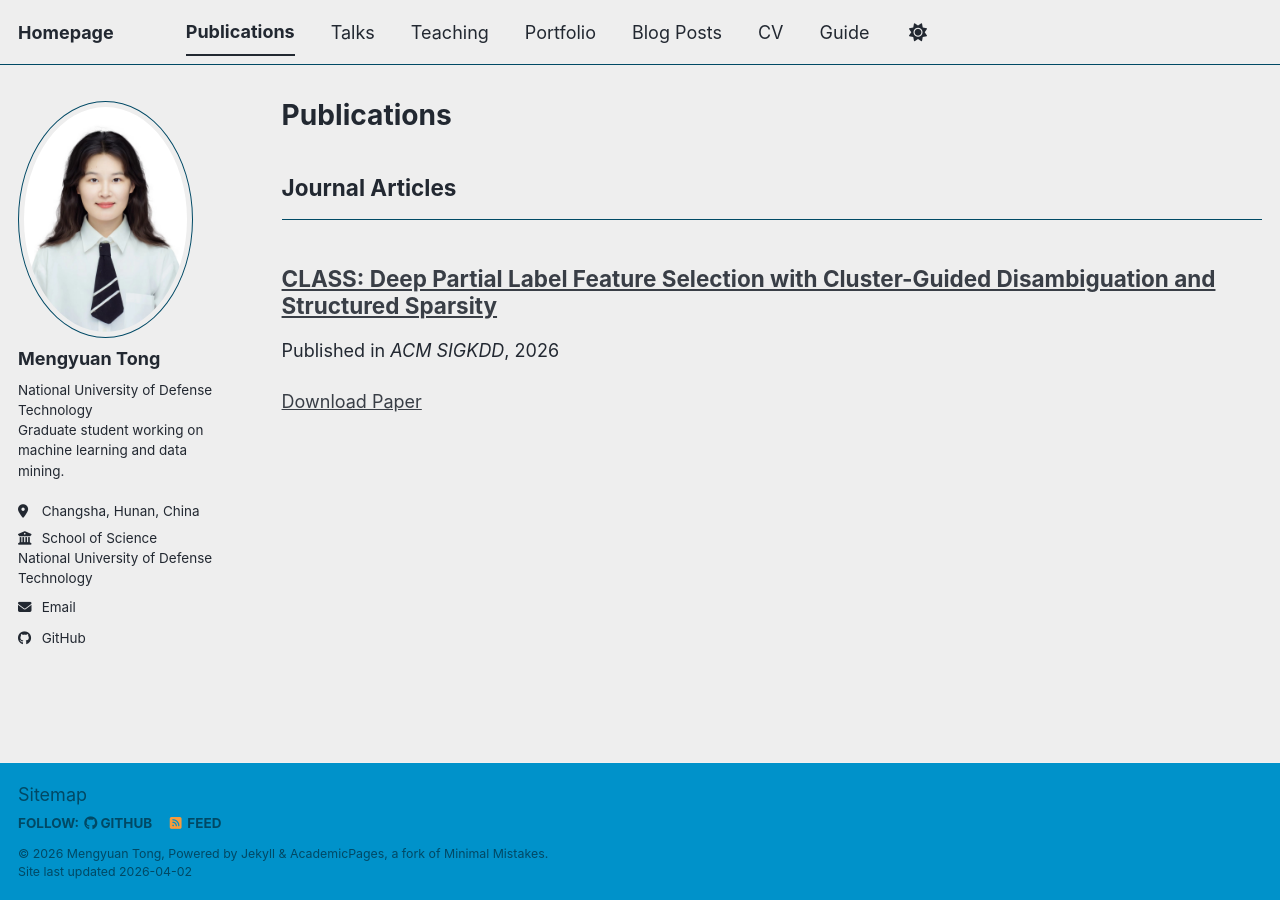
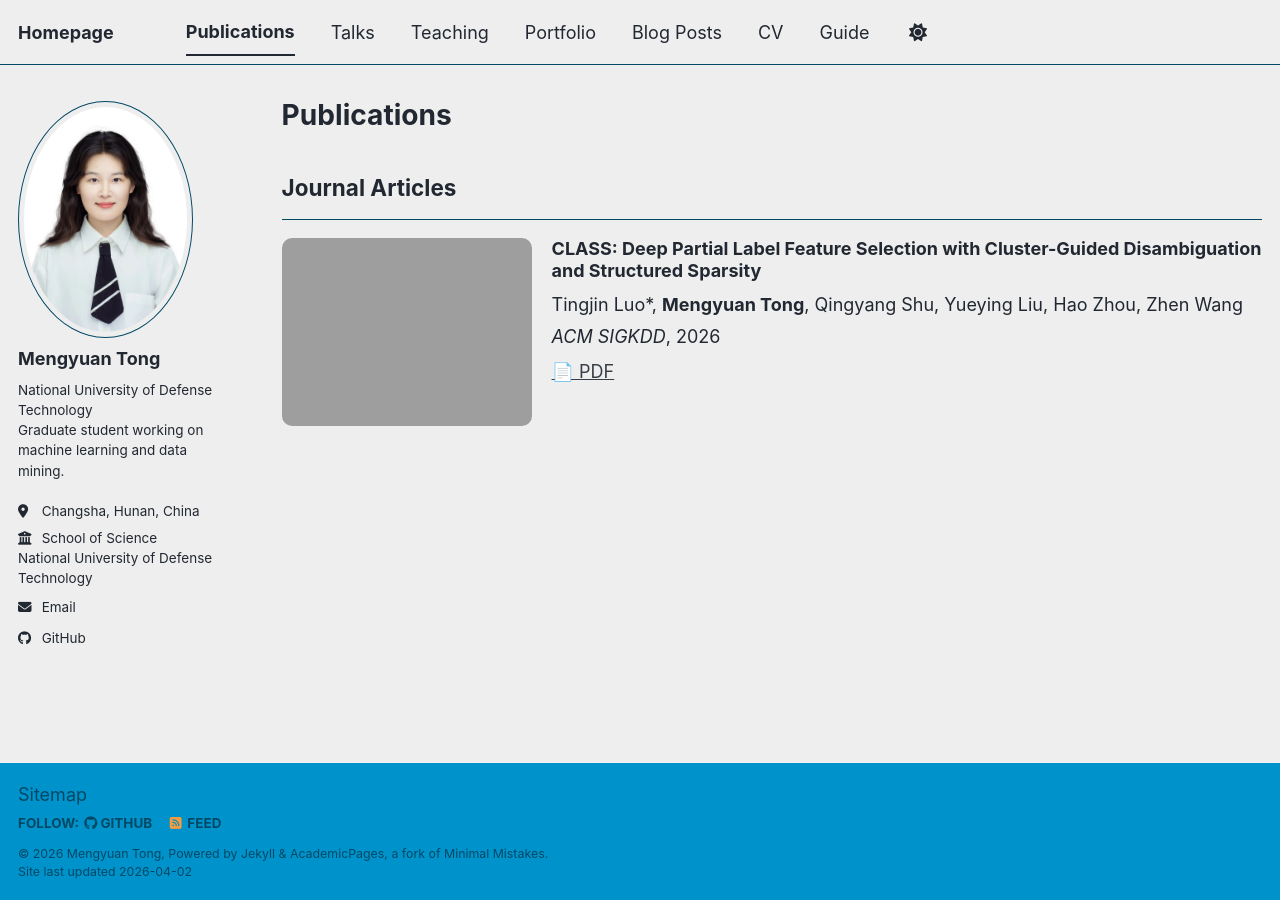
Before and after one commit to MengyuanTon/MengyuanTon.github.io, a Jekyll site: the page built from _pages/publications.html, in a window 1280 px wide. Built offline with Jekyll 4.4.1, drawn with Linux system fonts in a browser that asks for light colours; a script bundle is joined from its source files by our own code; library files that are not in the unit come from our copies.

Commit message:
Update archive-single.html

```diff
--- a/_includes/archive-single.html
+++ b/_includes/archive-single.html
@@ -14,6 +14,8 @@
 
 <div class="{{ include.type | default: "list" }}__item">
   <article class="archive__item" itemscope itemtype="http://schema.org/CreativeWork">
+
+    <!-- grid 模式（保留原逻辑） -->
     {% if include.type == "grid" and teaser %}
       <div class="archive__item-teaser">
         <img src=
@@ -26,58 +28,115 @@
       </div>
     {% endif %}
 
+    <!-- 🎯 核心修改：Publications 左右布局 -->
+    {% if post.collection == 'publications' %}
+
+    <div style="display: flex; align-items: stretch; margin-top: 10px; margin-bottom: 20px; gap: 20px;">
+
+      <!-- 左边：图片 -->
+      {% if post.image %}
+      <div style="flex: 0 0 250px;">
+        <img src="{{ post.image | prepend: base_path }}" style="width: 100%; height: 100%; object-fit: contain; border-radius: 10px;">
+      </div>
+      {% endif %}
+
+      <!-- 右边：内容 -->
+      <div style="flex: 1;">
+
+        <!-- 论文标题 -->
+        <h3 class="archive__item-title" style="margin: 0 0 10px 0;">
+          {{ title }}
+        </h3>
+
+        <!-- 作者（Qingyang Shu 加粗） -->
+        <p style="margin: 5px 0;">
+          {% if post.authors contains "Mengyuan Tong" %}
+            {{ post.authors | replace: "Mengyuan Tong", "<strong>Mengyuan Tong</strong>" }}
+          {% else %}
+            {{ post.authors }}
+          {% endif %}
+        </p>
+
+        <!-- 会议/期刊和年份 -->
+        <p style="margin: 5px 0;">
+          <em>{{ post.venue }}</em>{% if post.date %}, {{ post.date | date: "%Y" }}{% endif %}
+        </p>
+
+        <!-- 按钮 -->
+        <p style="margin-top: 8px;">
+          {% if post.paperurl %}
+            <a href="{{ post.paperurl }}" target="_blank">📄 PDF</a>
+          {% endif %}
+          {% if post.paperurl and post.codeurl %}
+            |
+          {% endif %}
+          {% if post.codeurl %}
+            <a href="{{ post.codeurl }}" target="_blank">💻 Code</a>
+          {% endif %}
+        </p>
+
+      </div>
+
+    </div>
+
+    {% else %}
+
+    <!-- 非 publications 保持原逻辑 -->
+    <!-- 标题 -->
     <h2 class="archive__item-title" itemprop="headline">
       {% if post.link %}
-        <a href="{{ post.link }}">{{ title }}</a> <a href="{{ base_path }}{{ post.url }}" rel="permalink"><i class="fa fa-link" aria-hidden="true" title="permalink"></i><span class="sr-only">Permalink</span></a>
+        <a href="{{ post.link }}">{{ title }}</a>
+        <a href="{{ base_path }}{{ post.url }}" rel="permalink">
+          <i class="fa fa-link" aria-hidden="true"></i>
+        </a>
       {% else %}
         <a href="{{ base_path }}{{ post.url }}" rel="permalink">{{ title }}</a>
       {% endif %}
     </h2>
 
+    <!-- 阅读时间（保留） -->
     {% if post.read_time %}
-      <p class="page__meta"><i class="fa fa-clock" aria-hidden="true"></i> {% include read-time.html %}</p>
+      <p class="page__meta">
+        <i class="fa fa-clock" aria-hidden="true"></i> {% include read-time.html %}
+      </p>
     {% endif %}
 
     {% if post.collection == 'teaching' %}
       <p> {{ post.type }}, <i>{{ post.venue }}</i>, {{ post.date | default: "1900-01-01" | date: "%Y" }} </p>
-        {% elsif post.collection == 'publications' %}
-          <p>Published in <i>{{ post.venue }}</i>, {{ post.date | default: "1900-01-01" | date: "%Y" }} </p>
     {% elsif post.date %}
-         <p class="page__date"><strong><i class="fa fa-fw fa-calendar" aria-hidden="true"></i> {{ site.data.ui-text[site.locale].date_label | default: "Published:" }}</strong> <time datetime="{{ post.date | default: "1900-01-01" | date_to_xmlschema }}">{{ post.date | default: "1900-01-01" | date: "%B %d, %Y" }}</time></p>
+      <p class="page__date">
+        <strong>
+          <i class="fa fa-fw fa-calendar" aria-hidden="true"></i>
+          {{ site.data.ui-text[site.locale].date_label | default: "Published:" }}
+        </strong>
+        <time datetime="{{ post.date | default: "1900-01-01" | date_to_xmlschema }}">
+          {{ post.date | default: "1900-01-01" | date: "%B %d, %Y" }}
+        </time>
+      </p>
     {% endif %}
 
+    <!-- excerpt -->
     {% if post.excerpt and site.read_more != 'enabled' %}
-    <p class="archive__item-excerpt" itemprop="description">{{ post.excerpt | markdownify }}</p>
+      <p class="archive__item-excerpt" itemprop="description">
+        {{ post.excerpt | markdownify }}
+      </p>
     {% elsif post.excerpt and site.read_more == 'enabled' %}
-    <p class="archive__item-excerpt" itemprop="description"><p>{{ post.excerpt | markdownify | remove: '<p>' | remove: '</p>' }}<strong><a href="{{ base_path }}{{ post.url }}" rel="permalink"> Read more</a></strong></p></p>
+      <p class="archive__item-excerpt" itemprop="description">
+        {{ post.excerpt | markdownify | remove: '<p>' | remove: '</p>' }}
+        <strong><a href="{{ base_path }}{{ post.url }}"> Read more</a></strong>
+      </p>
     {% endif %}
 
-    {% if post.citation and post.paperurl and post.slidesurl and post.bibtexurl %}
-      <p>Recommended citation: {{ post.citation }}<br /><a href="{{ post.paperurl }}">Download Paper</a> | <a href="{{ post.slidesurl }}">Download Slides</a> | <a href="{{ post.bibtexurl }}">Download Bibtex</a></p>
-    {% elsif post.citation and post.paperurl and post.slidesurl %}
-      <p>Recommended citation: {{ post.citation }}<br /><a href="{{ post.paperurl }}">Download Paper</a> | <a href="{{ post.slidesurl }}">Download Slides</a></p>
-    {% elsif post.citation and post.paperurl and post.bibtexurl %}
-      <p>Recommended citation: {{ post.citation }}<br /><a href="{{ post.paperurl }}">Download Paper</a> | <a href="{{ post.bibtexurl }}">Download Bibtex</a></p>
-    {% elsif post.citation and post.paperurl %}
-      <p>Recommended citation: {{ post.citation }}<br /><a href="{{ post.paperurl }}">Download Paper</a></p>
-    {% elsif post.citation and post.slidesurl and post.bibtexurl %}
-      <p>Recommended citation: {{ post.citation }}<br /><a href="{{ post.slidesurl }}">Download Slides</a> | <a href="{{ post.bibtexurl}}">Download Bibtex</a></p>
-    {% elsif post.citation and post.slidesurl %}
-      <p>Recommended citation: {{ post.citation }}<br /><a href="{{ post.slidesurl }}">Download Slides</a></p>
-    {% elsif post.citation and post.bibtexurl %}
-      <p>Recommended citation: {{ post.citation }}<br /><a href="{{ post.bibtexurl }}">Download Bibtex</a></p>
-    {% elsif post.citation %}
-      <p>Recommended citation: {{ post.citation }}</p>
-    {% elsif post.paperurl and post.bibtexurl %}
-      <p><a href="{{ post.paperurl }}">Download Paper</a> | <a href="{{ post.bibtexurl }}">Download Bibtex</a></p>
+    <!-- 下载逻辑（仅非 publication） -->
+    {% if post.citation and post.paperurl %}
+      <p>
+        Recommended citation: {{ post.citation }}<br />
+        <a href="{{ post.paperurl }}">Download Paper</a>
+      </p>
     {% elsif post.paperurl %}
       <p><a href="{{ post.paperurl }}">Download Paper</a></p>
-    {% elsif post.slidesurl and post.bibtexurl %}
-      <p><a href="{{ post.slidesurl }}">Download Slides</a> | <a href="{{ post.bibtexurl }}">Download Bibtex</a></p>
-    {% elsif post.slidesurl %}
-      <p><a href="{{ post.slidesurl }}">Download Slides</a></p>
-    {% elsif post.bibtexurl %}
-      <p><a href="{{ post.bibtexurl }}">Download Bibtex</a></p>
+    {% endif %}
+
     {% endif %}
 
   </article>
```
Lines whose indentation alone changed are shown as unchanged.
